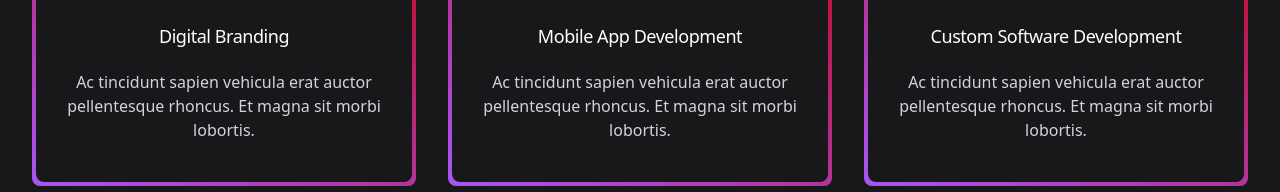
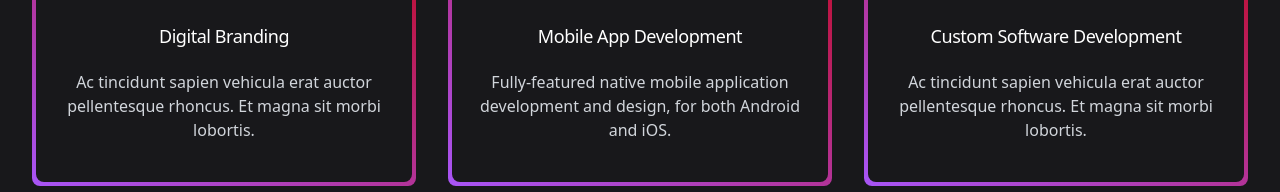
Before and after one commit to aymanoid/dazaki-web, a Next.js app: page / in a window 1280 px wide. Shown: the part 1772-1964 px from the top of the page. Built offline with nearby package versions, Linux system fonts and the light colour scheme.

Commit message:
add 5th service description

```diff
--- a/components/home/ServicesSection.jsx
+++ b/components/home/ServicesSection.jsx
@@ -22,7 +22,7 @@ const servicesData = [
   {
     name: "Mobile App Development",
     description:
-      "Ac tincidunt sapien vehicula erat auctor pellentesque rhoncus. Et magna sit morbi lobortis.",
+      "Fully-featured native mobile application development and design, for both Android and iOS.",
   },
   {
     name: "Custom Software Development",
```
